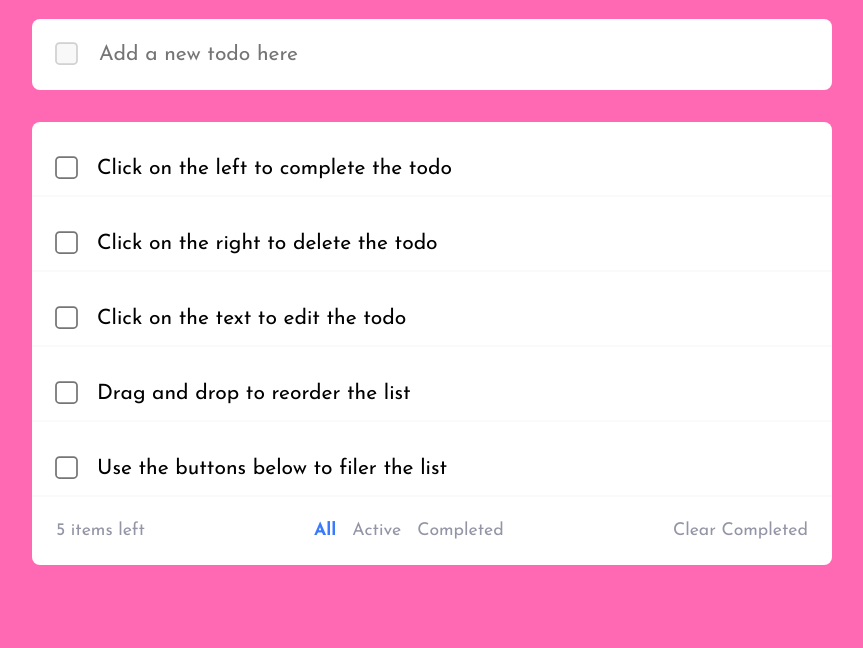
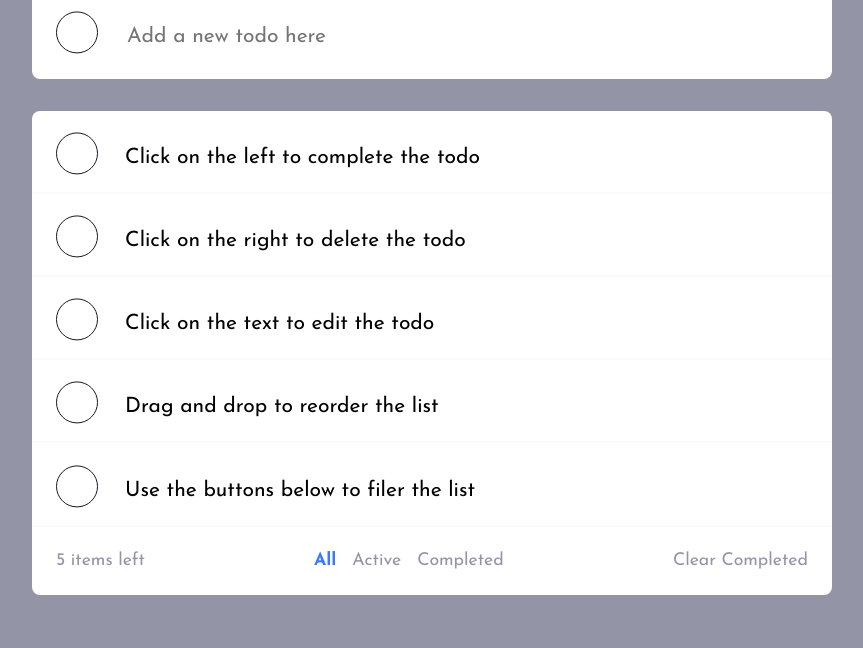
Before and after one commit to dwhenson/frontendmentor-todo-app, a website built with Parcel: page src/index.html in a window 1280 px wide. Shown: the part 152-800 px from the top of the page, without its empty margins (208-1071 px from the left). Built offline with nearby package versions, Linux system fonts and the light colour scheme.

Commit message:
🐛 FIX: drag and drop function

```diff
--- a/src/index.html
+++ b/src/index.html
@@ -17,7 +17,9 @@
     <h1>Todo</h1>
     <div class="list-wrapper">
       <div class="input-wrapper">
-        <input type="checkbox" disabled>
+        <label class="custom-input" for="example-checkbox" aria-hidden="">
+        <input type="checkbox" id="example-checkbox" disabled>
+        </label>
         <input id="add-input" type="text" placeholder="Add a new todo here" data-function="add" />
         <label class="visually-hidden" for="add-input">Add a new todo here</label>
       </div>
--- a/src/js/app/display-todos.js
+++ b/src/js/app/display-todos.js
@@ -47,10 +47,14 @@ export function displayTodos(todoListItems, filter) {
     todoLi.dataset.function = "drag";
     todoLi.dataset.id = todo.id;
     todoLi.innerHTML = `
-      <input type="checkbox" name=${todo.id} id=${todo.id} data-function="toggle" ${updateCheckbox(todo)}>
-      <label class="visually-hidden" for=${todo.id}>${todo.todoText}</label>
-      <span contenteditable="true" data-function="edit" data-id="${todo.id}">${todo.todoText}</span>
-    `;
+      <label class="custom-input" for=${todo.id}>
+        <input aria-labelledby="${todo.id}-label" type="checkbox" name=${todo.id} id=${
+      todo.id
+    } data-function="toggle" ${updateCheckbox(todo)}>
+      </label>
+      <span contenteditable="true" id="${todo.id}-label" data-function="edit" data-id="${todo.id}">${
+      todo.todoText
+    }</span>`;
     // Create a remove button for each todo item
     const removeButton = document.createElement("button");
     removeButton.dataset.function = "remove";
--- a/src/js/app/drag-todos.js
+++ b/src/js/app/drag-todos.js
@@ -12,7 +12,7 @@ function toLocalStorage() {
   const todosToSave = [];
   reOrderedTodos.map((todo) => {
     todosToSave.push({
-      todoText: todo.querySelector("label").textContent,
+      todoText: todo.querySelector("span").textContent,
       completed: todo.querySelector("input").checked,
       id: todo.dataset.id,
     });
@@ -30,6 +30,7 @@ function dragStart(event) {
   this.style.opacity = "0.4";
   event.dataTransfer.effectAllowed = "move";
   event.dataTransfer.setData("text/html", this.outerHTML);
+  // console.log(event.dataTransfer);
   dragSourceElement = this;
 }
 
--- a/src/scss/blocks/_add-item.scss
+++ b/src/scss/blocks/_add-item.scss
@@ -12,7 +12,6 @@
   }
 
   input[type="checkbox"] {
-    scale: 1.75;
-    margin-inline-end: 1.5rem;
+    // margin-inline-end: 1.5rem;
   }
 }
--- /dev/null
+++ b/src/scss/blocks/_checkboxes.scss
@@ -0,0 +1,42 @@
+.custom-input {
+  display: grid;
+  grid-template-columns: 1em auto;
+  margin-inline-end: 3rem;
+
+  input[type="checkbox"] {
+    display: grid;
+    place-content: center;
+    width: 2em;
+    height: 2em;
+    border: 1px solid var(--clr-neutral-100);
+    border-radius: 2em;
+    margin: 0;
+    transform: translateY(-0.075em);
+    -webkit-appearance: none;
+    appearance: none;
+
+    &:checked {
+      background: linear-gradient(145deg, hsl(192, 100%, 67%), hsl(280, 87%, 65%));
+    }
+
+    &::before {
+      content: "";
+      width: 0.75em;
+      height: 0.75em;
+      box-shadow: inset 1em 1em var(--clr-neutral-200);
+      transform: scale(0);
+      transform-origin: bottom left;
+      transition: 120ms transform ease-in-out;
+      clip-path: polygon(14% 44%, 0 65%, 50% 100%, 100% 16%, 80% 0%, 43% 62%);
+    }
+
+    &:checked::before {
+      transform: scale(1);
+    }
+  }
+}
+
+.js-completed {
+  text-decoration: line-through;
+  color: var(--clr-neutral-400);
+}
--- a/src/scss/blocks/_list-item.scss
+++ b/src/scss/blocks/_list-item.scss
@@ -21,7 +21,7 @@ li[draggable] {
   }
 
   input {
-    scale: 1.75;
+    // scale: 1.75;
     margin-inline-end: 1.5rem;
   }
 
--- a/src/scss/global.scss
+++ b/src/scss/global.scss
@@ -10,8 +10,7 @@
 /* Base Styles
    ================================================== */
 body {
-  background-color: var(--clr-neutral-300);
-  background-color: hotpink;
+  background-color: var(--clr-neutral-400);
   font-family: "Josefin Sans", sans-serif;
   font-size: var(--step-0);
   text-align: left;
@@ -57,3 +56,4 @@ h1 {
 @import "blocks/list-item";
 @import "blocks/add-item";
 @import "blocks/filters";
+@import "blocks/checkboxes";
```
Also changed, not shown: netlify.toml (deleted).
